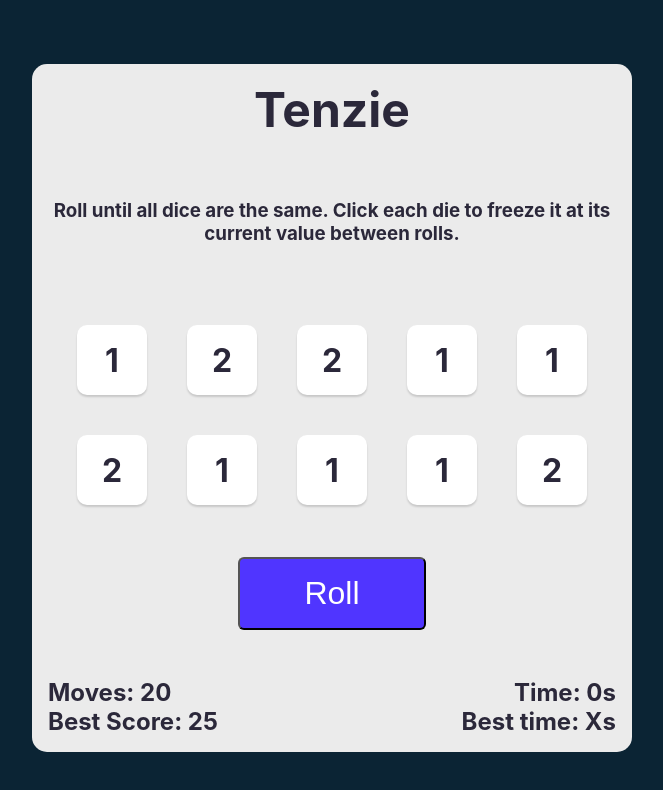
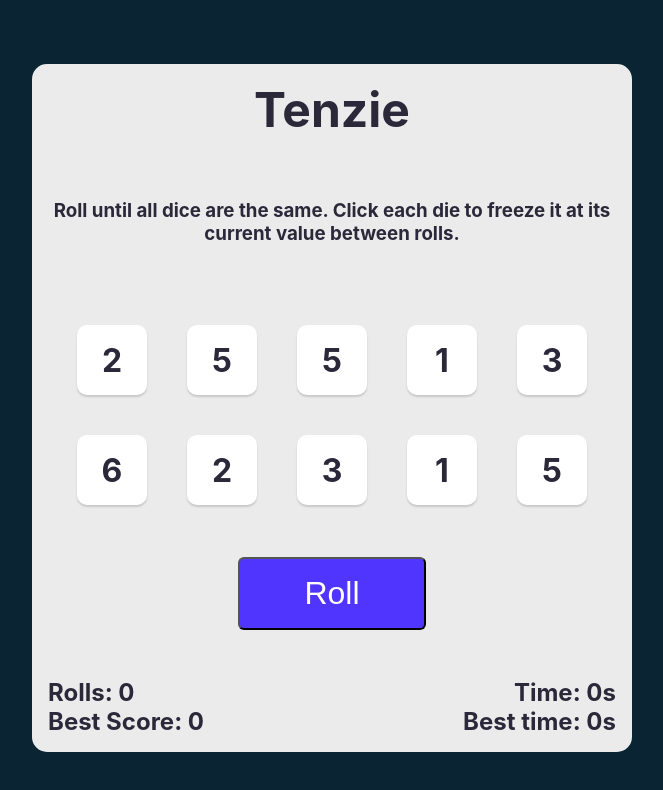
Before and after one commit to ErykBabayan/Tenzie, a React (Create React App) app: page / in a window 1280 px wide. Shown: the top 790 px of the page, without its empty margins (308-971 px from the left). Built offline with nearby package versions, Linux system fonts and the light colour scheme.

Commit message:
added functionality to time and score tracking

```diff
--- a/src/App.jsx
+++ b/src/App.jsx
@@ -7,8 +7,12 @@ export default function App(){
 
 	const [dices, setDices] = React.useState(allNewDices())
 	const [hasWon,setHasWon] = React.useState(false)
+
 	const [isTimerActive,setIsTimerActive] = React.useState(false)
 	const [seconds,setSeconds] = React.useState(0)
+	const [rolls,setRolls] = React.useState(0)
+
+
 
 	React.useEffect(() => {
 		const firstValue = dices[0].value
@@ -18,6 +22,7 @@ export default function App(){
 		if( isAllEqual&&isAllHeld ){
 			setHasWon(prevHasWon => !prevHasWon)
 			setIsTimerActive(false)
+			setHighScore()
 		}
 	},[dices])
 
@@ -32,7 +37,7 @@ export default function App(){
 	}
 
 	function generateNewDice(){
-		const randomDieNumber = Math.ceil(Math.random()*2)
+		const randomDieNumber = Math.ceil(Math.random()*6)
 
 		return {
 			id: nanoid(),
@@ -50,21 +55,32 @@ export default function App(){
 
 	function rollDice(){
 			setIsTimerActive(true)
+			setRolls(prevRolls => prevRolls+1)
+
 			setDices(prevDices => prevDices.map(die => {
 				return die.isHeld ? die : generateNewDice()
 			}))
 		}
 
-
 	function playAgain(){
+		setHasWon(prevHasWon => !prevHasWon)
 		setDices(allNewDices())
-		setHasWon(prevHasWon => !prevHasWon)
-		resetTimer()
+		setSeconds(0)
+		setIsTimerActive(false)
+		setRolls(0)
 	}
 
-	function resetTimer(){
-		setSeconds(0)
-		setIsTimerActive(false)
+	function setHighScore(){
+
+		let bestTime = localStorage.getItem("bestTime")
+		let bestScore = localStorage.getItem("bestScore")
+
+		if(seconds < bestTime || bestTime == null){
+			localStorage.setItem("bestTime",JSON.stringify(seconds))
+		}
+		if(rolls < bestScore || bestScore == null){
+			localStorage.setItem("bestScore",JSON.stringify(rolls))
+		}
 	}
 
 	const diceElement = dices.map(die => {
@@ -80,7 +96,7 @@ export default function App(){
 
 
 	React.useEffect(() => {
-			let timerInterval = null
+			let timerInterval
 			if(isTimerActive){
 				timerInterval=setInterval(() => {
 					setSeconds(prevSeconds => prevSeconds+1)
@@ -88,6 +104,7 @@ export default function App(){
 			}
 			return () => clearInterval(timerInterval);
 	},[isTimerActive])
+
 
 
 	const gameButton = <button className="roll-btn" onClick={rollDice}>Roll</button>
@@ -106,12 +123,12 @@ export default function App(){
 				{hasWon ? winButton : gameButton}
 				</div>
 				<div className="score-container">
-					<div className="score">Moves: 20</div>
-					<div className="best-score">Best Score: 25</div>
+					<div className="score">Rolls: {rolls}</div>
+					<div className="best-score">Best Score: {localStorage.getItem("bestScore") || 0 }</div>
 				</div>
 				<div className="time-container">
 					<div className="time">Time: {seconds}s</div>
-					<div className="best-time">Best time: Xs</div>
+					<div className="best-time">Best time: {localStorage.getItem("bestTime") || 0 }s</div>
 				</div>
 			</div>
 		</main>
```
